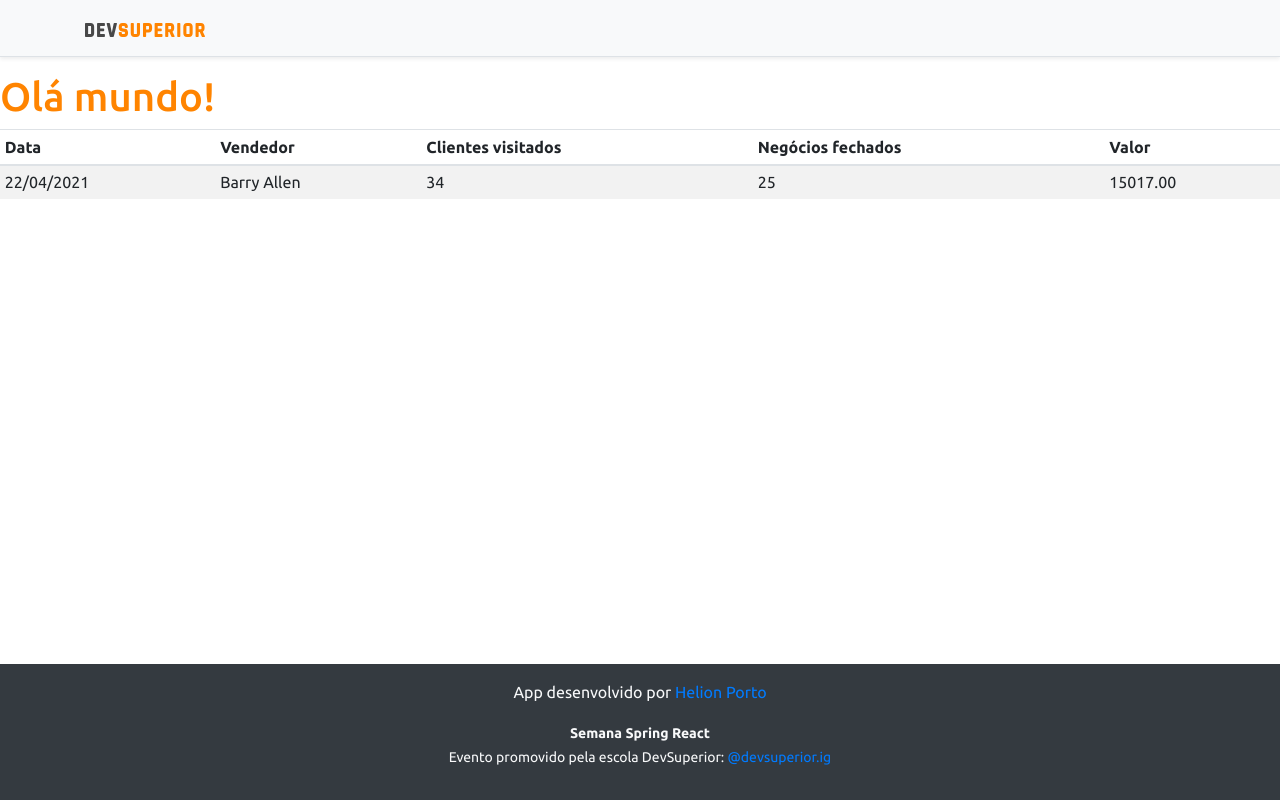
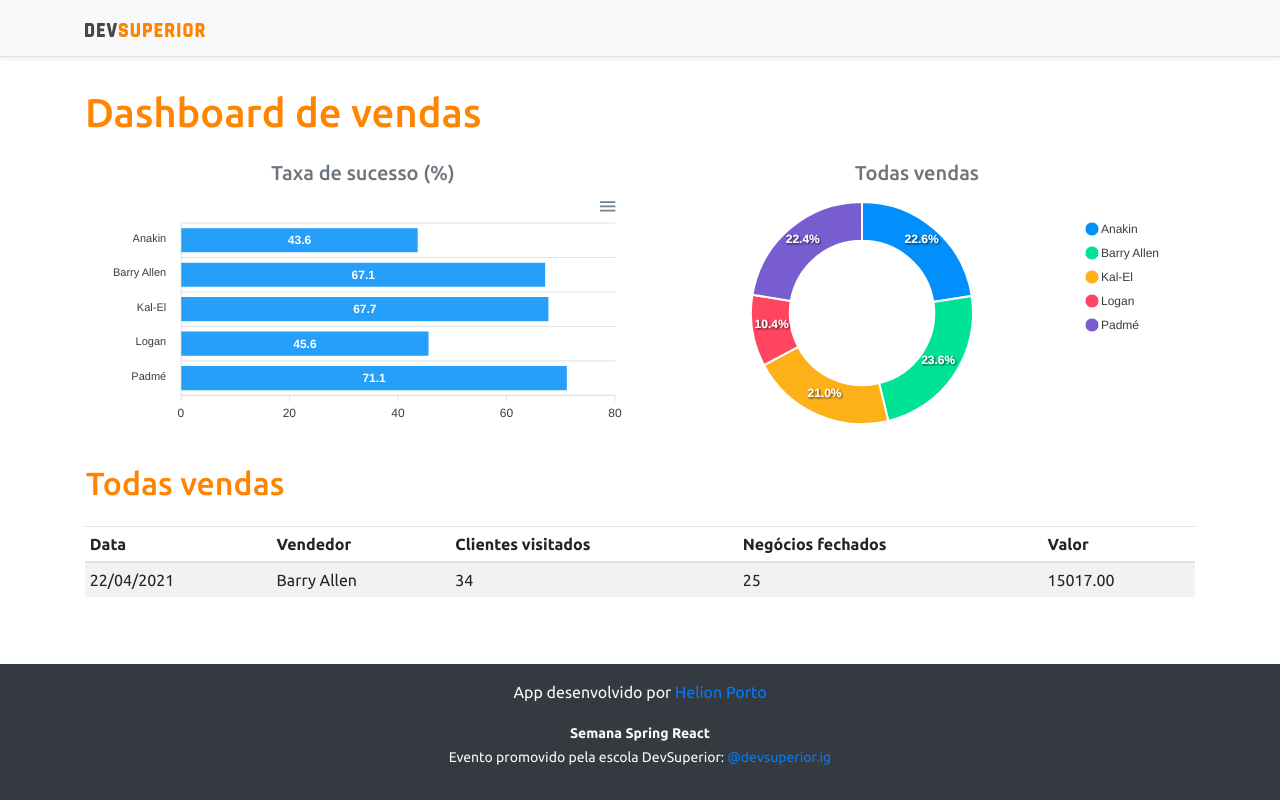
Before and after one commit to helionj/projeto-sds3, a React (Create React App) app in the folder frontend/: page / in a window 1280 px wide. Built offline with nearby package versions, Linux system fonts and the light colour scheme.

Commit message:
Static charts

```diff
--- a/frontend/package.json
+++ b/frontend/package.json
@@ -12,10 +12,12 @@
     "@types/node": "^12.0.0",
     "@types/react": "^17.0.0",
     "@types/react-dom": "^17.0.0",
+    "apexcharts": "^3.26.1",
     "bootstrap": "^4.6.0",
     "jquery": "1.9.1",
     "popper.js": "^1.16.1",
     "react": "^17.0.2",
+    "react-apexcharts": "^1.3.9",
     "react-dom": "^17.0.2",
     "react-scripts": "4.0.3",
     "typescript": "^4.1.2",
--- a/frontend/src/App.tsx
+++ b/frontend/src/App.tsx
@@ -1,4 +1,6 @@
+import BarChart from 'components/BarChart';
 import DataTable from 'components/DataTable';
+import DonutChart from 'components/DonutChart';
 import Footer from 'components/Footer';
 import NavBar from 'components/NavBar';
 
@@ -6,8 +8,21 @@
   return (
     <>
       <NavBar />
-      <div>
-        <h1 className="text-primary">Olá mundo!</h1>
+      <div className="container">
+        <h1 className="text-primary py-3">Dashboard de vendas</h1>
+        <div className="row px-3">
+          <div className="col-sm-6">
+            <h5 className="text-center text-secondary">Taxa de sucesso (%)</h5>
+            <BarChart/>
+          </div>
+          <div className="col-sm-6">
+            <h5 className="text-center text-secondary">Todas vendas</h5>
+            <DonutChart/>
+          </div>
+          <div className= "py-3">
+            <h2 className="text-primary">Todas vendas</h2>
+          </div>
+        </div>
         <DataTable/>
       </div>
       <Footer/>
--- /dev/null
+++ b/frontend/src/components/BarChart/index.tsx
@@ -0,0 +1,32 @@
+import Chart from 'react-apexcharts';
+const BarChart = () => {
+    const options = {
+        plotOptions: {
+            bar: {
+                horizontal: true,
+            }
+        },
+    };
+
+    const mockData = {
+        labels: {
+            categories: ['Anakin', 'Barry Allen', 'Kal-El', 'Logan', 'Padmé']
+        },
+        series: [
+            {
+                name: "% Sucesso",
+                data: [43.6, 67.1, 67.7, 45.6, 71.1]
+            }
+        ]
+    };
+    return (
+        <Chart
+            options={{...options, xaxis: mockData.labels}}
+            series = {mockData.series}
+            type = "bar"
+            height = "240"
+        />
+    );
+}
+
+export default BarChart;
--- /dev/null
+++ b/frontend/src/components/DonutChart/index.tsx
@@ -0,0 +1,23 @@
+import Chart from 'react-apexcharts';
+const DonutChart = () => {
+    const mockData = {
+        series: [477138, 499928, 444867, 220426, 473088],
+        labels: ['Anakin', 'Barry Allen', 'Kal-El', 'Logan', 'Padmé']
+    }
+
+    const options = {
+        legend: {
+            show: true
+        }
+    }
+    return (
+        <Chart
+            options={{...options, labels: mockData.labels}}
+            series = {mockData.series}
+            type = "donut"
+            height = "240"
+        />
+    );
+}
+
+export default DonutChart;
```
Also changed, not shown: 1 other file (tests, documents, lock files or other folders).
